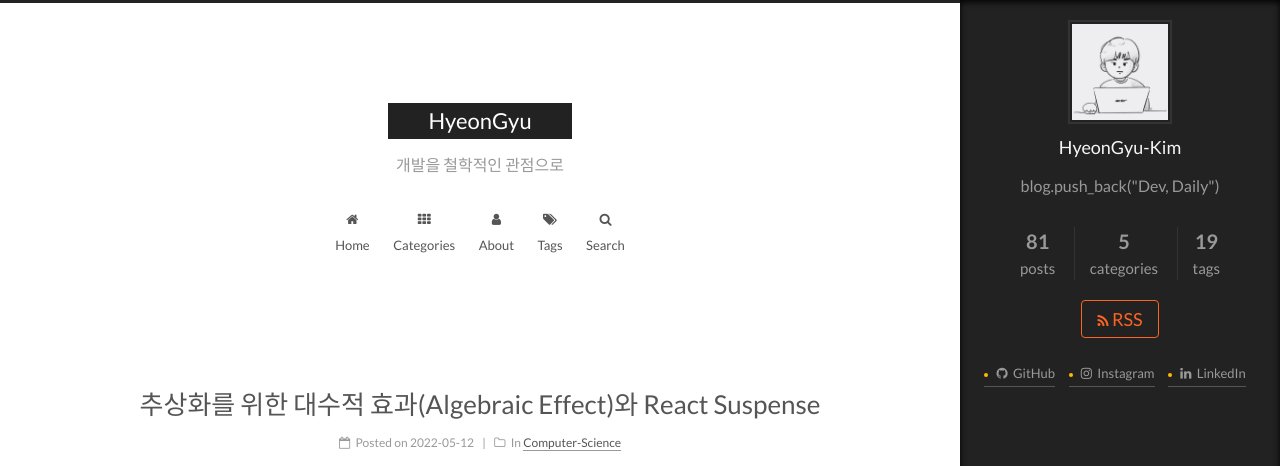
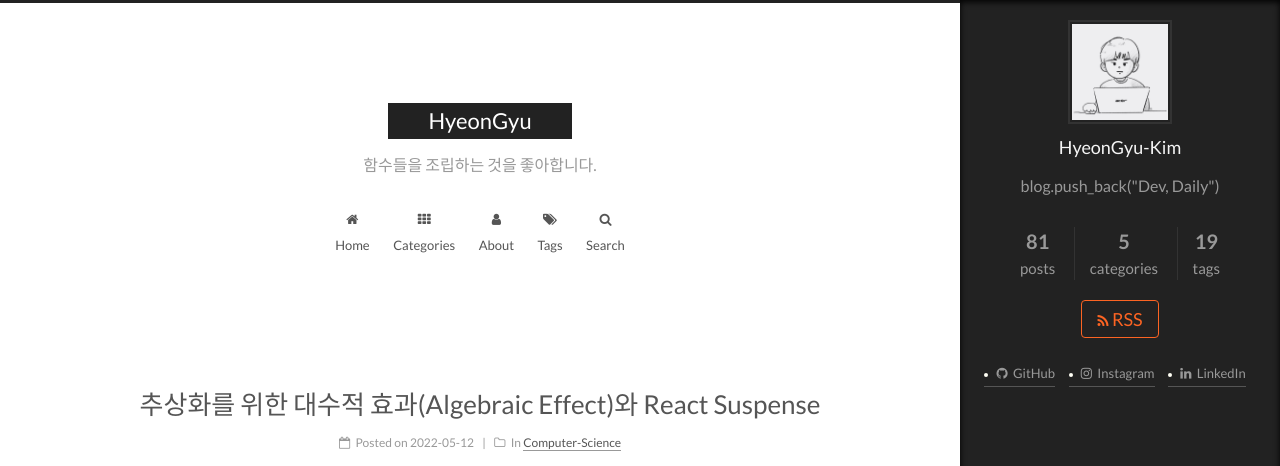
Before and after one commit to gusrb3164/gusrb3164.github.io, a Jekyll site: the page built from index.html, in a window 1280 px wide. Shown: the top 466 px of the page. Built offline with Jekyll 4.4.1, drawn with Linux system fonts in a browser that asks for light colours; the list of posts is cut into pages by our own code; comment, search, counter and statistics services are not loaded.

Commit message:
chore: update description

```diff
--- a/_config.yml
+++ b/_config.yml
@@ -5,7 +5,7 @@
 
 # Site
 title: HyeonGyu
-subtitle: 개발을 철학적인 관점으로
+subtitle: 함수들을 조립하는 것을 좋아합니다.
 description: >
   blog.push_back("Dev, Daily")
 author: HyeonGyu-Kim
```
